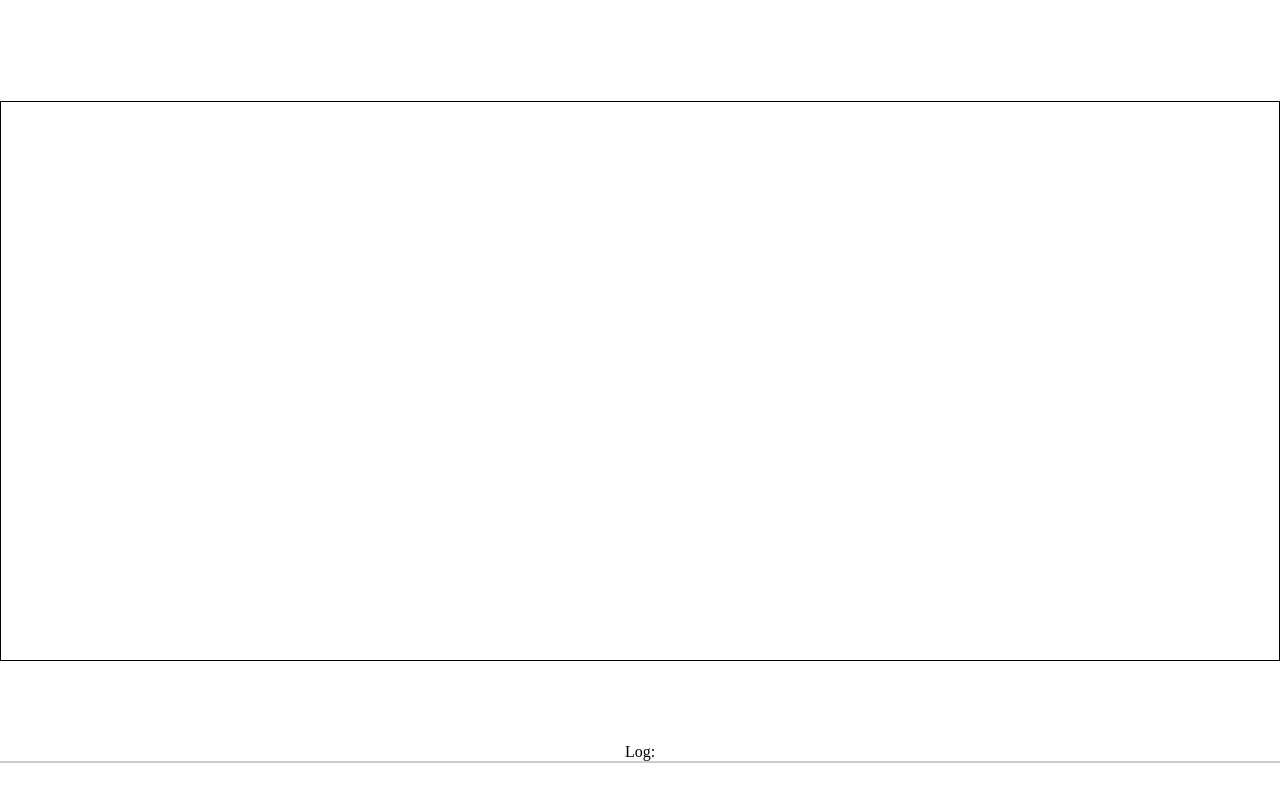
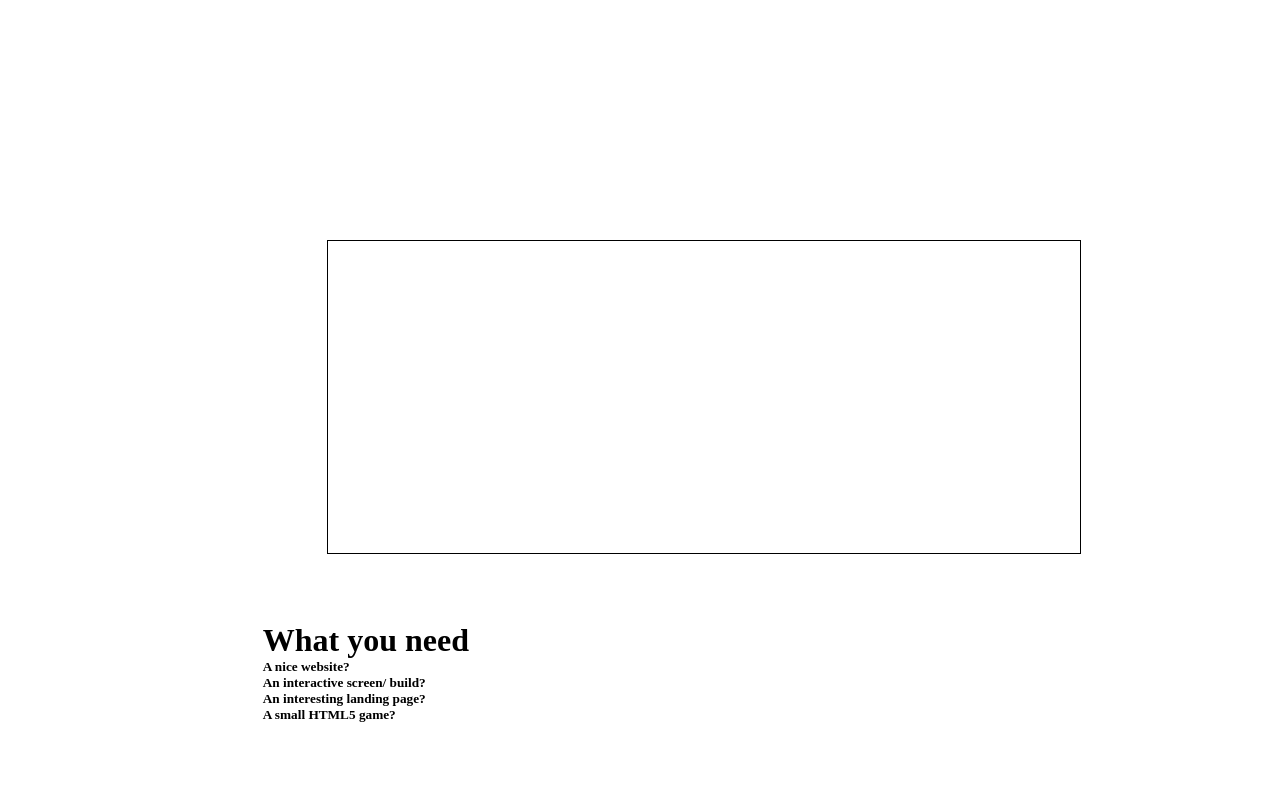
Before and after one commit to aeriallistique/canvasdrawingonmobile, a plain HTML site: page index.html in a window 1280 px wide. Drawn offline with Linux system fonts and the light colour scheme.

Commit message:
Update index.html

```diff
--- a/index.html
+++ b/index.html
@@ -9,12 +9,19 @@
 </head>
 <body>
 
-    <canvas id="canvas" width="400" height="400" style="border:solid black 1px;">
-        Your browser does not support canvas element.
-      </canvas>
-      <br>
-Log: <pre id="log" style="border: 1px solid #ccc; width: 100vw;"></pre>
+    <div class="drawing-content">
+        <canvas id="canvas">
+            Your browser does not support canvas element.
+        </canvas>
+        <div class="side">
+            <h1>What you need</h1>
+            <h5>A nice website?</h5>
+            <h5>An interactive screen/ build?</h5>
+            <h5>An interesting landing page?</h5>
+            <h5>A small HTML5 game?</h5>
+        </div>
 
+    </div>
 
 </body>
 </html>
```
